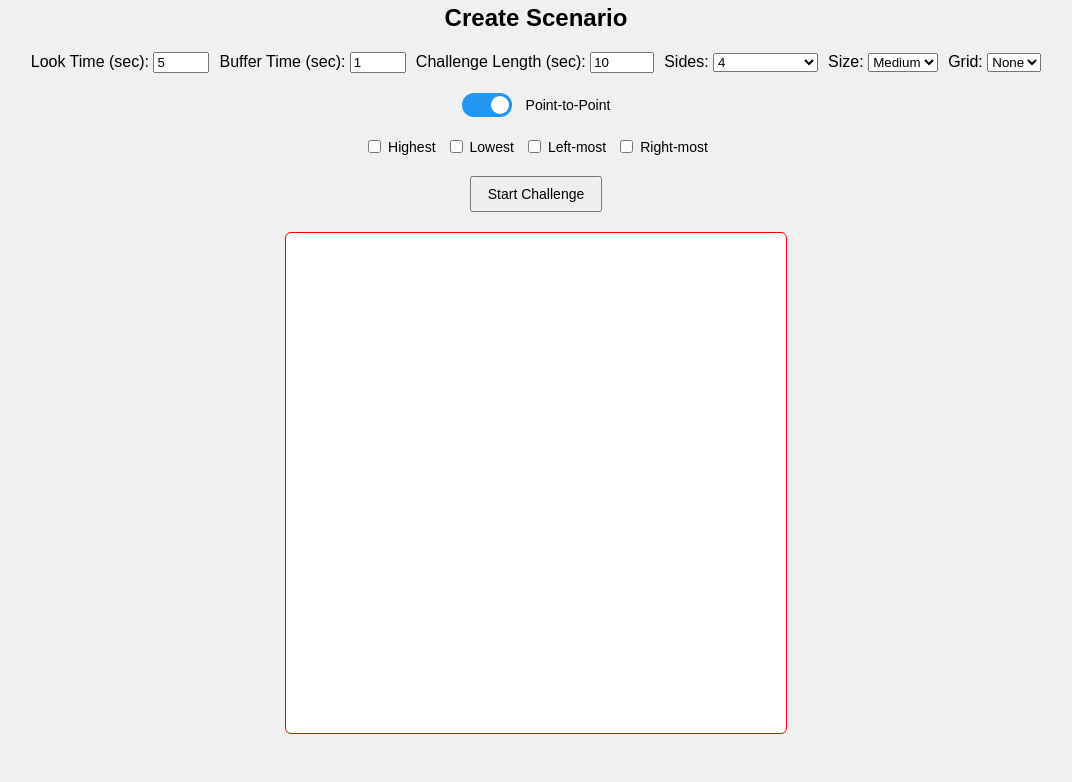
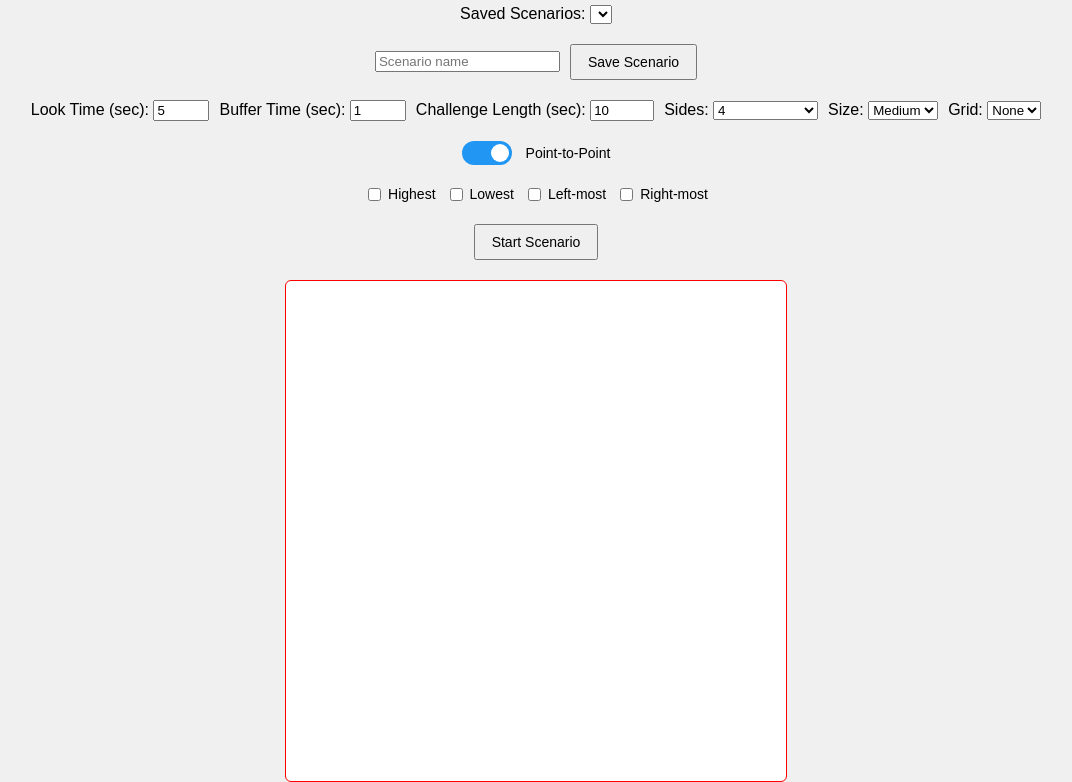
Before and after one commit to Memorydrawing/memory-drawing-game, a plain HTML site: page scenarios.html in a window 1280 px wide. Shown: the part 21-803 px from the top of the page, without its empty margins (104-1176 px from the left). Drawn offline with Linux system fonts and the light colour scheme.

Commit message:
Add scenario creation saving

```diff
--- a/scenario.js
+++ b/scenario.js
@@ -1,4 +1,68 @@
 let scenarioTimer = null;
+
+function loadSavedScenarios() {
+  const list = document.getElementById('savedScenarios');
+  if (!list) return;
+  list.innerHTML = '';
+  const data = JSON.parse(localStorage.getItem('scenarios') || '{}');
+  Object.keys(data).forEach(name => {
+    const opt = document.createElement('option');
+    opt.value = name;
+    opt.textContent = name;
+    list.appendChild(opt);
+  });
+  if (list.options.length > 0) {
+    list.selectedIndex = 0;
+    applyScenario();
+  }
+}
+
+function saveScenario() {
+  const name = document.getElementById('scenarioName').value.trim();
+  if (!name) return;
+  const scenarios = JSON.parse(localStorage.getItem('scenarios') || '{}');
+  scenarios[name] = {
+    time: parseFloat(document.getElementById('timeInput').value),
+    buffer: parseFloat(document.getElementById('bufferInput').value),
+    challenge: parseFloat(document.getElementById('challengeInput').value),
+    sides: document.getElementById('sidesSelect').value,
+    size: document.getElementById('sizeSelect').value,
+    grid: document.getElementById('gridSelect').value,
+    drawMode: document.getElementById('drawModeToggle').checked,
+    giveHighest: document.getElementById('giveHighest').checked,
+    giveLowest: document.getElementById('giveLowest').checked,
+    giveLeftmost: document.getElementById('giveLeftmost').checked,
+    giveRightmost: document.getElementById('giveRightmost').checked
+  };
+  localStorage.setItem('scenarios', JSON.stringify(scenarios));
+  loadSavedScenarios();
+  const list = document.getElementById('savedScenarios');
+  if (list) {
+    list.value = name;
+    applyScenario();
+  }
+}
+
+function applyScenario() {
+  const name = document.getElementById('savedScenarios').value;
+  const scenarios = JSON.parse(localStorage.getItem('scenarios') || '{}');
+  const scn = scenarios[name];
+  if (!scn) return;
+  document.getElementById('timeInput').value = scn.time;
+  document.getElementById('bufferInput').value = scn.buffer;
+  document.getElementById('challengeInput').value = scn.challenge;
+  document.getElementById('sidesSelect').value = scn.sides;
+  document.getElementById('sizeSelect').value = scn.size;
+  document.getElementById('gridSelect').value = scn.grid;
+  document.getElementById('drawModeToggle').checked = scn.drawMode;
+  document.getElementById('drawModeLabel').textContent = scn.drawMode ? 'Point-to-Point' : 'Freehand';
+  document.getElementById('giveHighest').checked = scn.giveHighest;
+  document.getElementById('giveLowest').checked = scn.giveLowest;
+  document.getElementById('giveLeftmost').checked = scn.giveLeftmost;
+  document.getElementById('giveRightmost').checked = scn.giveRightmost;
+}
+
+document.addEventListener('DOMContentLoaded', loadSavedScenarios);
 
 function startScenario() {
   clearTimeout(viewTimer);
--- a/scenarios.html
+++ b/scenarios.html
@@ -3,13 +3,22 @@
 <head>
   <meta charset="UTF-8" />
   <meta name="viewport" content="width=device-width, initial-scale=1" />
-  <title>Scenario Builder - Memory Shape Drawing Game</title>
+  <title>Scenario Creation Tool - Memory Shape Drawing Game</title>
   <link rel="stylesheet" href="style.css">
 </head>
 <body>
   <div id="scenarioScreen" class="screen practice-screen">
     <button onclick="window.location.href='index.html'">← Back to Menu</button>
-    <h2>Create Scenario</h2>
+    <h2>Scenario Creation Tool</h2>
+    <div class="controls">
+      <label>Saved Scenarios:
+        <select id="savedScenarios" onchange="applyScenario()"></select>
+      </label>
+    </div>
+    <div class="controls">
+      <input type="text" id="scenarioName" placeholder="Scenario name">
+      <button onclick="saveScenario()">Save Scenario</button>
+    </div>
     <div class="controls">
       <label>Look Time (sec):
         <input type="number" id="timeInput" value="5" min="1" max="60">
@@ -69,7 +78,7 @@
     </div>
 
     <div class="controls">
-      <button onclick="startScenario()">Start Challenge</button>
+      <button onclick="startScenario()">Start Scenario</button>
     </div>
 
     <canvas id="gameCanvas" width="500" height="500"></canvas>
```
